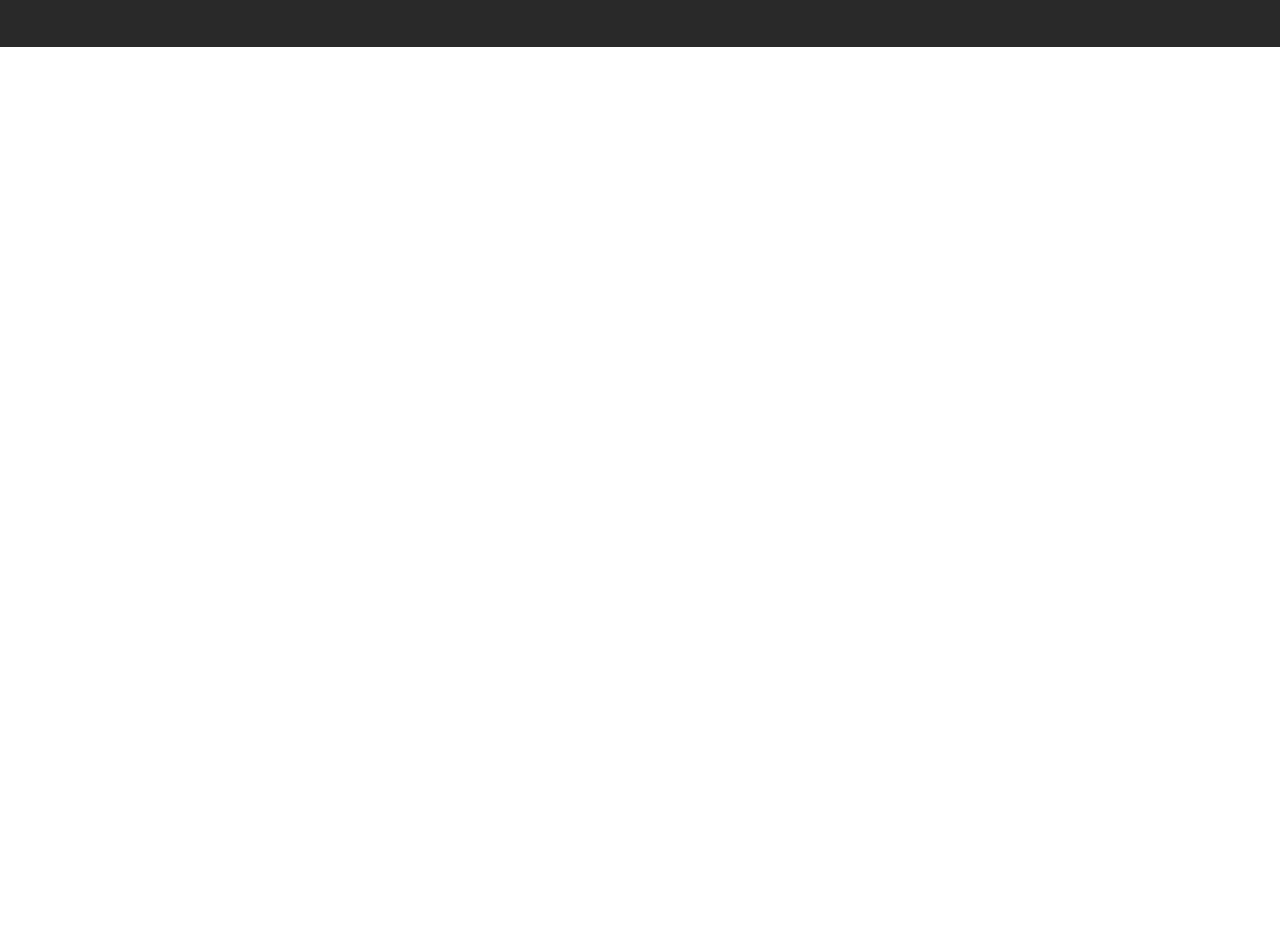
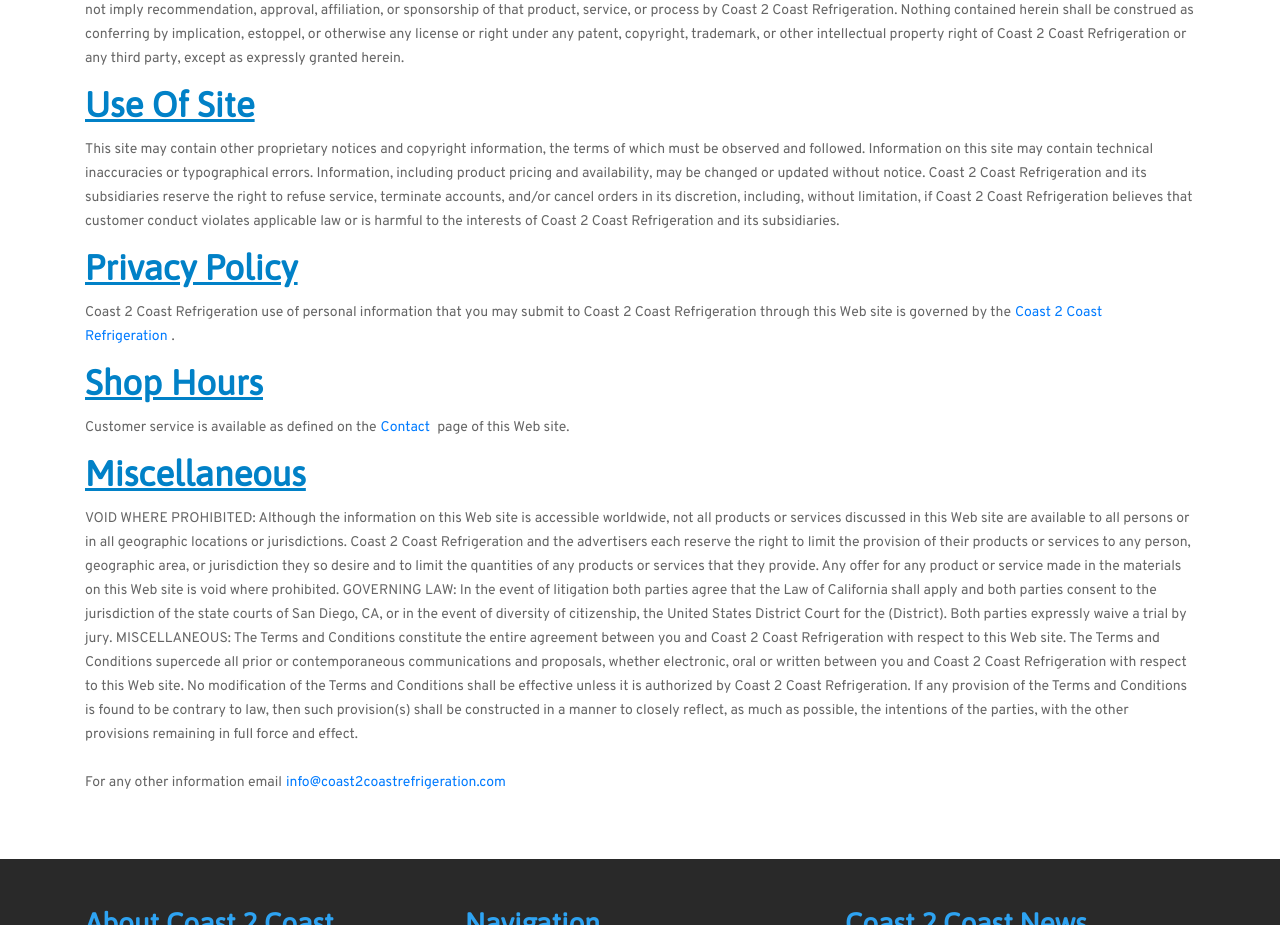
Before and after one commit to ghawthorne66/coast-to-coast, a Gatsby site: page /terms-conditions in a window 1280 px wide. Shown: the part 679-1604 px from the top of the page. Before the commit the page ends 800 px from the top, so only its background shows below. Built offline with nearby package versions, Linux system fonts and the light colour scheme; Gatsby itself is replaced by a stand-in of ours.

Commit message:
privacy and terms pages are done

```diff
--- a/src/components/careers.jsx
+++ b/src/components/careers/index.jsx
@@ -1,7 +1,9 @@
 import React from 'react'
+import PageHeader from '../common/page-header'
 
 const Careers = () => (
   <>
+    <PageHeader title="Careers at Coast 2 Coast Refrigeration" />
     <h3>Careers Page</h3>
   </>
 )
--- /dev/null
+++ b/src/components/privacy-policy/content.jsx
@@ -0,0 +1,145 @@
+import React from 'react'
+import {
+  Container, Row, Col,
+} from 'react-bootstrap'
+import styled from 'styled-components'
+import { Link } from 'gatsby'
+
+const StyledPrivacyPolicyContent = styled.section`
+    & h1{
+      font-family: 'Asap';
+      color: ${({ theme }) => theme.colors.darkBlue};
+      font-weight: 700;
+      font-size: 48px;
+      line-height: 48px;
+
+      @media(max-width:768px){
+        font-size: 26px;
+      }
+    }
+
+    & h2{
+        font-family: 'Asap';
+        color: ${({ theme }) => theme.colors.darkBlue};
+        font-weight: 700;
+        font-size: 35px;
+        line-height: 35px;
+
+        @media(max-width:768px){
+          font-size: 26px;
+        }
+      }
+
+      & p{
+        color: ${({ theme }) => theme.colors.gray};
+        font-weight: 500;
+        font-size: 14px;
+        line-height: 24px;
+      }
+
+      & ol {
+        padding-inline-start: inherit;
+      }
+
+      & ul {
+        padding-inline-start: inherit;
+      }
+
+      & li{
+        color: ${({ theme }) => theme.colors.gray};
+        font-weight: 500;
+        font-size: 14px;
+        line-height: 24px;
+        padding-top: 5px;
+      }
+`
+const Content = () => (
+  <Container>
+    <StyledPrivacyPolicyContent>
+      <Row>
+        <Col className="mt-5" xs="12">
+          <h1 className="pb-2">
+            Privacy Policy
+          </h1>
+          <p>
+            This privacy notice discloses the privacy practices for
+            (www.coast2coastrefrigeration.com). This privacy notice applies
+            solely to information collected by this web site. It will notify
+            you of the following:
+          </p>
+          <ol>
+            <li>
+              What personally identifiable information is collected from
+              you through the web site, how it is used and with whom it may be shared.
+            </li>
+            <li>What choices are available to you regarding the use of your data.</li>
+            <li>The security procedures in place to protect the misuse of your information.</li>
+            <li>How you can correct any inaccuracies in the information.</li>
+          </ol>
+        </Col>
+        <Col className="mt-3" xs="12">
+          <h2 className="pb-2">
+            Information Collection, Use, and Sharing
+          </h2>
+          <p>
+            We are the sole owners of the information collected on this site.
+            We only have access to/collect information that you voluntarily
+            give us via email or other direct contact from you. We will not
+            sell or rent this information to anyone.
+            <br />
+            <br />
+            We will use your information to respond to you, regarding the
+            reason you contacted us. We will not share your information with
+            any third party outside of our organization, other than as necessary
+            to fulfill your request, e.g. to ship an order.
+            <br />
+            <br />
+            Unless you ask us not to, we may contact you via email in the
+            future to tell you about specials, new products or services,
+            or changes to this privacy policy.
+          </p>
+        </Col>
+        <Col className="mt-3" xs="12">
+          <h2 className="pb-2">
+            Your Access to and Control Over Information
+          </h2>
+          <p>
+            You may opt out of any future contacts from us at any time. You can do
+            the following at any time by contacting us via the email address or phone
+            number given on our website:
+          </p>
+          <ul>
+            <li>
+              See what data we have about you, if any.
+            </li>
+            <li>Change/correct any data we have about you.</li>
+            <li>Have us delete any data we have about you.</li>
+            <li>Express any concern you have about our use of your data.</li>
+          </ul>
+        </Col>
+        <Col className="mt-3" xs="12">
+          <p>
+            We take precautions to protect your information. When you submit
+            sensitive information via the website, your information is protected
+            both online and offline.
+            <br />
+            <br />
+            While we use encryption to protect sensitive information transmitted
+            online, we also protect your information offline. Only employees who
+            need the information to perform a specific job (for example, billing
+            or customer service) are granted access to personally identifiable
+            information. The computers/servers in which we store personally
+            identifiable information are kept in a secure environment.
+            <br />
+            <br />
+            If you feel that we are not abiding by this privacy policy,
+            you should contact us immediately via our
+            <Link className="px-1" to="/contact">Contact</Link>
+            page.
+          </p>
+        </Col>
+      </Row>
+    </StyledPrivacyPolicyContent>
+  </Container>
+)
+export default Content
--- a/src/components/terms-conditions.jsx
+++ /dev/null
@@ -1,8 +0,0 @@
-import React from 'react'
-
-const TermsConds = () => (
-  <>
-    <h3>Term and Conditions</h3>
-  </>
-)
-export default TermsConds
--- /dev/null
+++ b/src/components/terms-conditions/content.jsx
@@ -0,0 +1,159 @@
+import React from 'react'
+import {
+  Container, Row, Col,
+} from 'react-bootstrap'
+import styled from 'styled-components'
+import { Link } from 'gatsby'
+
+const StyledTermsConditionsContent = styled.section`
+    & h1{
+      font-family: 'Asap';
+      color: ${({ theme }) => theme.colors.darkBlue};
+      font-weight: bolder;
+      font-size: 48px;
+      line-height: 48px;
+
+      @media(max-width:768px){
+        font-size: 26px;
+      }
+    }
+
+    & h2{
+        font-family: 'Asap';
+        color: ${({ theme }) => theme.colors.darkBlue};
+        font-weight: bolder;
+        font-size: 35px;
+        line-height: 35px;
+        text-decoration: underline;
+
+        @media(max-width:768px){
+          font-size: 26px;
+        }
+      }
+
+      & p{
+        color: ${({ theme }) => theme.colors.gray};
+        font-weight: 500;
+        font-size: 14px;
+        line-height: 24px;
+      }
+`
+const Content = () => (
+  <Container>
+    <StyledTermsConditionsContent>
+      <Row className="mt-5">
+        <Col xs="12">
+          <h1>
+            Terms
+          </h1>
+          <p>The following Terms and Conditions apply to the use of this Web site.</p>
+        </Col>
+        <Col xs="12">
+          <h2 className="pb-2">
+            Copyright
+          </h2>
+          <p>
+            All content appearing on this Web site is the property of Coast 2
+            Coast Refrigeration Copyright © 2020. All rights reserved. As a user,
+            you are authorized only to view, copy, print, and distribute documents
+            on this Web site so long as (1) the document is used for informational
+            purposes only, and (2) any copy of the document (or portion thereof)
+            includes the following copyright notice: Copyright © 2020 Coast 2 Coast
+            Refrigeration. All rights reserved.
+          </p>
+        </Col>
+        <Col xs="12">
+          <h2 className="pb-2">
+            Trademarks
+          </h2>
+          <p>
+            All brand, product, service, and process names appearing on this Web site
+            are trademarks of their respective holders. Reference to or use of a product,
+            service, or process does not imply recommendation, approval, affiliation,
+            or sponsorship of that product, service, or process by Coast 2 Coast
+            Refrigeration. Nothing contained herein shall be construed as conferring
+            by implication, estoppel, or otherwise any license or right under any
+            patent, copyright, trademark, or other intellectual property right of
+            Coast 2 Coast Refrigeration or any third party, except as expressly
+            granted herein.
+          </p>
+        </Col>
+        <Col xs="12">
+          <h2 className="pb-2">
+            Use Of Site
+          </h2>
+          <p>
+            This site may contain other proprietary notices and copyright information,
+            the terms of which must be observed and followed. Information on this site
+            may contain technical inaccuracies or typographical errors. Information,
+            including product pricing and availability, may be changed or updated
+            without notice. Coast 2 Coast Refrigeration and its subsidiaries reserve
+            the right to refuse service, terminate accounts, and/or cancel orders in
+            its discretion, including, without limitation, if Coast 2 Coast
+            Refrigeration believes that customer conduct violates applicable law or
+            is harmful to the interests of Coast 2 Coast Refrigeration and its
+            subsidiaries.
+          </p>
+        </Col>
+        <Col xs="12">
+          <h2 className="pb-2">
+            Privacy Policy
+          </h2>
+          <p>
+            Coast 2 Coast Refrigeration use of personal information that you may
+            submit to Coast 2 Coast Refrigeration through this Web site is governed by
+            the
+            <Link className="px-1" to="/privacy-policy">Coast 2 Coast Refrigeration</Link>
+            .
+          </p>
+        </Col>
+        <Col xs="12">
+          <h2 className="pb-2">
+            Shop Hours
+          </h2>
+          <p>
+            Customer service is available as defined on the
+            <Link className="px-1" to="/contact">Contact </Link>
+            page of this Web site.
+          </p>
+        </Col>
+        <Col>
+          <h2 className="pb-2">
+            Miscellaneous
+          </h2>
+          <p>
+            VOID WHERE PROHIBITED: Although the information on this Web site is
+            accessible worldwide, not all products or services discussed in this Web
+            site are available to all persons or in all geographic locations or
+            jurisdictions. Coast 2 Coast Refrigeration and the advertisers each reserve
+            the right to limit the provision of their products or services to any person,
+            geographic area, or jurisdiction they so desire and to limit the quantities
+            of any products or services that they provide. Any offer for any product
+            or service made in the materials on this Web site is void where prohibited.
+            GOVERNING LAW: In the event of litigation both parties agree that the Law
+            of California shall apply and both parties consent to the jurisdiction of
+            the state courts of San Diego, CA, or in the event of diversity of
+            citizenship, the United States District Court for the (District). Both
+            parties expressly waive a trial by jury. MISCELLANEOUS: The Terms and
+            Conditions constitute the entire agreement between you and Coast 2 Coast
+            Refrigeration with respect to this Web site. The Terms and Conditions
+            supercede all prior or contemporaneous communications and proposals,
+            whether electronic, oral or written between you and Coast 2 Coast
+            Refrigeration with respect to this Web site. No modification of the Terms
+            and Conditions shall be effective unless it is authorized by Coast 2
+            Coast Refrigeration. If any provision of the Terms and Conditions is
+            found to be contrary to law, then such provision(s) shall be
+            constructed in a manner to closely reflect, as much as possible,
+            the intentions of the parties, with the other provisions remaining
+            in full force and effect.
+            <br />
+            <br />
+            For any other information email
+            <Link className="px-1" to="#">info@coast2coastrefrigeration.com</Link>
+          </p>
+        </Col>
+      </Row>
+    </StyledTermsConditionsContent>
+  </Container>
+)
+export default Content
--- /dev/null
+++ b/src/components/terms-conditions/index.jsx
@@ -0,0 +1,11 @@
+import React from 'react'
+import PageHeader from '../common/page-header'
+import TermsConditionsContent from './content'
+
+const TermsConds = () => (
+  <>
+    <PageHeader title="Terms &amp; Conditions" />
+    <TermsConditionsContent />
+  </>
+)
+export default TermsConds
```
Also changed, not shown: src/components/privacy-policy.jsx (deleted, +0 -8 lines), src/components/privacy-policy/index.jsx (added, +11 -0 lines).
